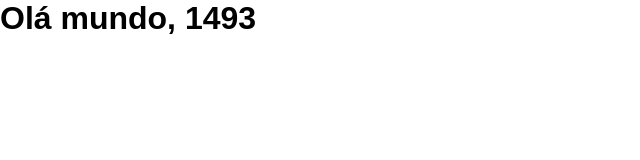
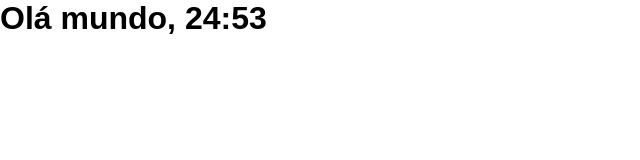
Before and after one commit to Henrique1204/Pomodoro-App, a React (Create React App) app: page / in a window 1280 px wide. Shown: the top 160 px of the page, without its empty margins (0-640 px from the left). Built offline with nearby package versions, Linux system fonts and the light colour scheme.

Commit message:
Criar funcao para converter segundos em minutos

```diff
--- a/src/Components/PomodoroTimer.tsx
+++ b/src/Components/PomodoroTimer.tsx
@@ -1,5 +1,6 @@
 import React from 'react';
 import useInterval from '../hooks/useInterval';
+import { secondsToTime } from '../utils/secondsToTime';
 
 interface Props {
   defaultPomodoroTimer: number;
@@ -12,7 +13,7 @@ const pomodoroTimer = (props: Props): JSX.Element => {
     setMainTime((valueState) => valueState - 1);
   }, 1000);
 
-  return <h1>Olá mundo, {mainTime}</h1>;
+  return <h1>Olá mundo, {secondsToTime(mainTime)}</h1>;
 };
 
 export default pomodoroTimer;
--- /dev/null
+++ b/src/utils/secondsToTime.ts
@@ -0,0 +1,7 @@
+export const secondsToTime = (seconds: number): string => {
+  const zeroLeft = (n: number) => Math.floor(n).toString().padStart(2, '0');
+  const min = zeroLeft((seconds / 60) % 60);
+  const sec = zeroLeft((seconds % 60) % 60);
+
+  return `${min}:${sec}`;
+};
```
